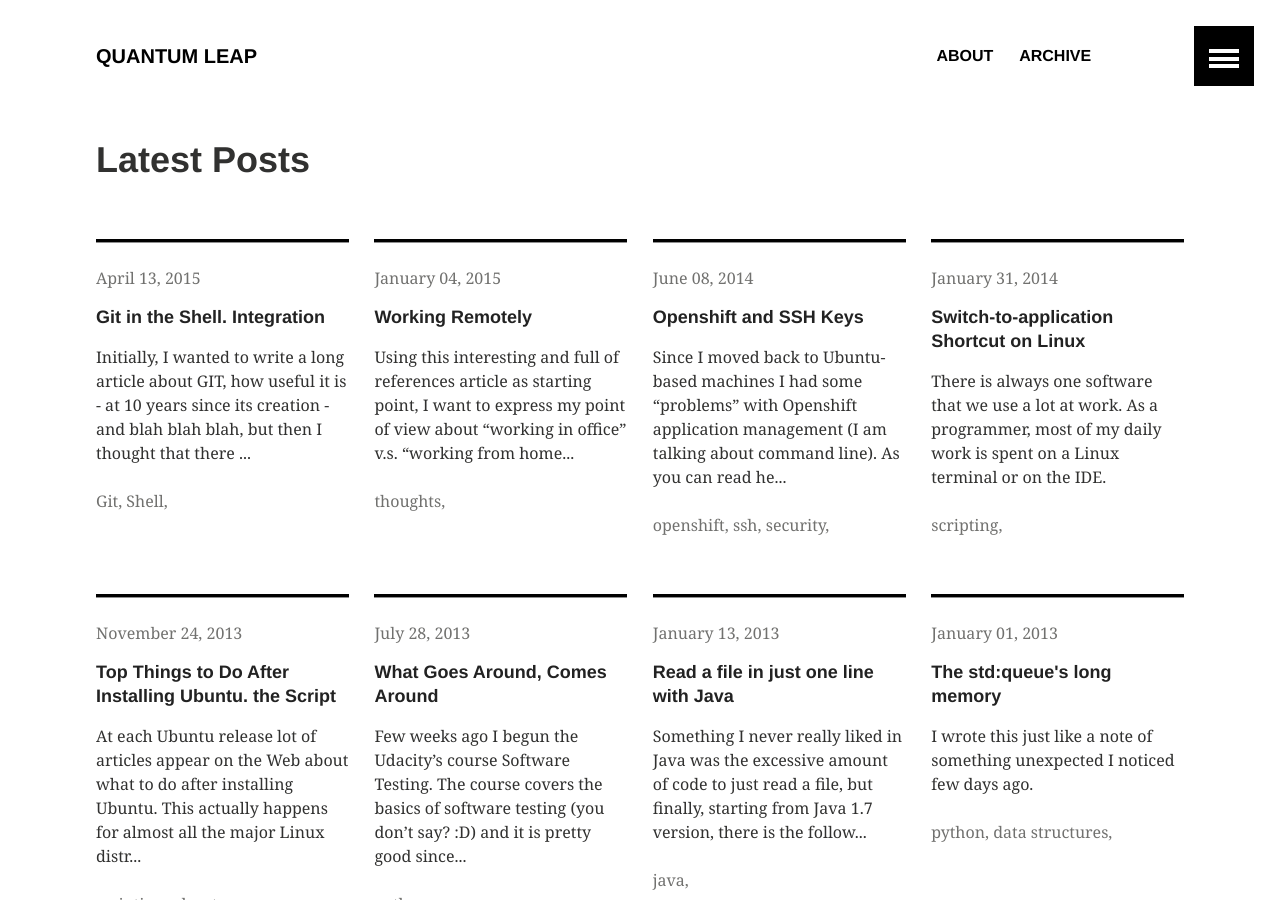
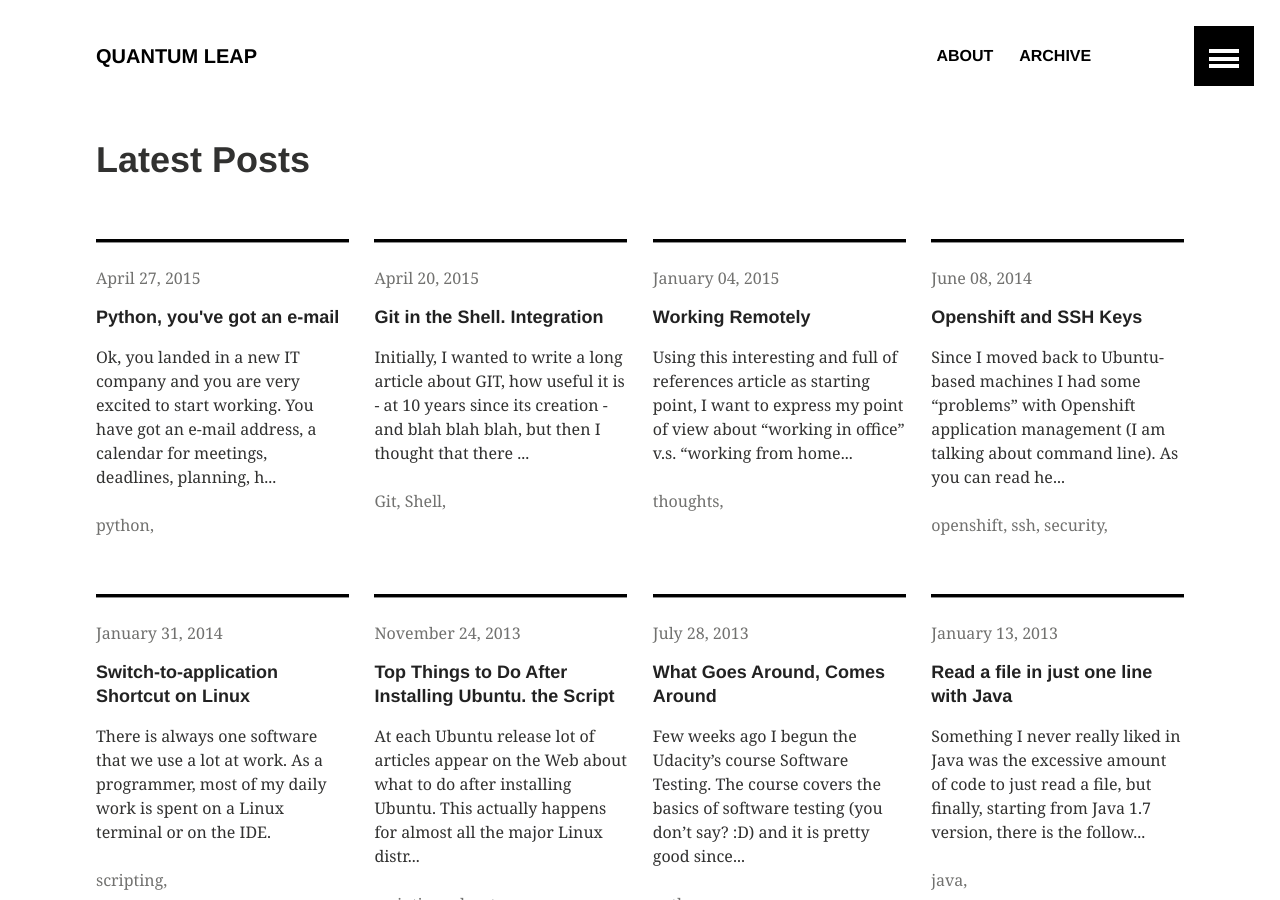
Before and after one commit to clobrano/clobrano.github.io, a Jekyll site: the page built from index.md, in a window 1280 px wide and 900 px high. Built offline with Jekyll 4.4.1, drawn with Linux system fonts in a browser that asks for light colours; some of the changed lines change nothing that is shown.

Commit message:
Add new post and fix data of the previous one

```diff
--- a/_posts/2015-04-13-git-in-the-shell-integration.md
+++ b/_posts/2015-04-13-git-in-the-shell-integration.md
@@ -2,6 +2,7 @@
 layout: article
 title: Git in the Shell. Integration
 tags: [Git, Shell]
+date: 2015-04-20
 published: true
 ---
 
--- /dev/null
+++ b/_posts/2015-04-27-python-you-ve-got-an-email.md
@@ -0,0 +1,98 @@
+---
+layout: article
+title: Python, you've got an e-mail
+tags: [python, ]
+date: 2015-04-27 00:00
+published: true
+---
+
+
+Ok, you landed in a new IT company and you are very excited to start working.
+You have got an **e-mail** address, a **calendar** for meetings, deadlines, planning, holidays (yeah) and very likely an **istant messaging** system and all is under Microsoft Exchange<a rel="nofollow" href="#footnote1" id="ref_footnote1"><sup>1</sup></a>, however you are a Linux developer and you have to (or you just prefer to) work with a GNU/Linux OS, so the question is: **what e-mail client is OK for Linux**?
+
+I actually try and use lot of desktop e-mail clients. [**Thunderbird**](https://www.mozilla.org/en-US/thunderbird/) (with [Lightning](https://www.mozilla.org/en-US/projects/calendar/) for calendar) is probably the best, but it is huge in memory consumption. [**Evolution**](https://wiki.gnome.org/Apps/Evolution) is my preferred, above all for the clean and efficient interface, but is not always easy to configure and quite slow at startup when it tries to syncronize your e-mails. [**KMail**](https://userbase.kde.org/KMail) is nice as well as Evolution (maybe even better), but I mostly run Gtk windows environment so I prefer not to download all its KDE dependencies.
+
+How not to mention also that if you choose a "custom" client **the responsility** for each problem (e.g. e-mails not received on time, impossibility to send important e-mails...) **is yours**<a rel="nofollow" href="#footnote2" id="ref_footnote2"><sup>2</sup></a>.
+
+The query <u>linux email client exchange 2010</u> (at 12:32 PM of Saturday, April 25, 2015 (GMT+2)) returns more than 1 Millions results, so I am not about to talk about the best e-mail client and their configuration today. I just want to say that **you may not need a desktop client**. Luckily the Outlook web app is perfectly fine for most of my needs and more important the things that it does not provide are basicaly the same you won't have with any Linux desktop client anyway.
+
+The only important thing here is **getting notified about new e-mails**. Again, there are some solution ready to be installed, but apart from the fact that some of them just does not work<a rel="nofollow" href="#footnote3" id="ref_footnote3"><sup>3</sup></a>, it is a lot funnier trying something on my own.
+
+I had got no much time to spend developing a new notifier, so I choose to write it in Python, that provides the [imaplib](https://docs.python.org/2/library/imaplib.html) module to manage IMAP4 protocol.
+
+The basic steps are the following:
+
+Connection
+----------
+
+Better if through SSL like this
+
+{% highlight python %}
+import getpass
+import imaplib
+
+M = imaplib.IMAP4_SSL (EMAIL_IMAP_SERVER)
+{% endhighlight %}
+
+Login
+-----
+
+Here we have some options. **Password can not be revealed**, so we can provide a **crypted file with the password** or use [**getpass**](https://docs.python.org/2/library/getpass.html) Python module that provide a <u>prompt for the user without echoing</u> (that is, no one can see what you are typing).
+
+{% highlight python%}
+password = getpass.getpass ()
+rv, data = M.login(EMAIL_ACCOUNT, password)
+{% endhighlight %}
+
+{% highlight python%}
+{% endhighlight %}
+
+Get your data
+-------------
+
+I was tempted to build an entire new e-mail client, but let's start with little things: the **number of unseen e-mail from the inbox**.
+
+* Select a *mailbox*. My account has a mailbox called *INBOX* for example. As you can see in the code above, the library functions returns a tuple composed by a sort of status `rv` (it is a string, like 'OK') and the actual `data`.
+
+    {% highlight python %}
+    rv, data = M.select('INBOX')
+    {% endhighlight %}
+
+* If in the previous step `rv == 'OK'`, you can ask the status of the choosen mailbox (I went through some try and error to understand how query my e-mail).
+
+    {% highlight python %}
+    rv, data = M.status('INBOX', '(UNSEEN)')
+    {% endhighlight %}
+
+* The `status` returned in the previous step is verbose (like: 'Unseen email: 10') so I used regular expression to extract just a number.
+
+    {% highlight python %}
+    unseen = re.search('[0-9]+', data[0]).group(0)
+    {% endhighlight %}
+
+Notify
+------
+
+This is simple enough, using **pynotify** module which is a python binding for libnotify.
+
+{% highlight python %}
+def signal(message):
+	if notify == 'on':
+		message += ' {0}'.format(datetime.now())
+		pynotify.init('PyEmail')
+		notification = pynotify.Notification('PyEmail', message)
+		notification.show()
+{% endhighlight %}
+
+
+Conclusion
+----------
+
+There are other things to be considered, like a *mainloop*, *exceptions* and provide command-line arguments (for which I used the excellent module [docopt](http://docopt.org/)). For all those things here is the link of the [complete project](https://github.com/clobrano/imap-email-checker) on github.
+
+
+#### Notes
+
+1. Lately some companies are providing alternatives (like [Google Apps](https://www.google.com/work/apps/business/) and there are mixed solutions with e-mail from a source an IM from another), but in most instances you will work with Microsoft Exchange. I am a Linux guy, but I won't say nothing against this choice. It just works and when it does not there is an helpdesk to call and that is perfectly fine for most of the people that works in every company<a rel="nofollow" href="#ref_footnote1" id="footnote1">[↩]</a>.
+2. Of course you are a Linux developer, so you can manage responsability :), but it was something I just had to say<a rel="nofollow" href="#ref_footnote2" id="footnote2">[↩]</a>.
+3. See above for my idea about things you have to struggle with v.s. things that just works<a rel="nofollow" href="#ref_footnote3" id="footnote3">[↩]</a>.
```
